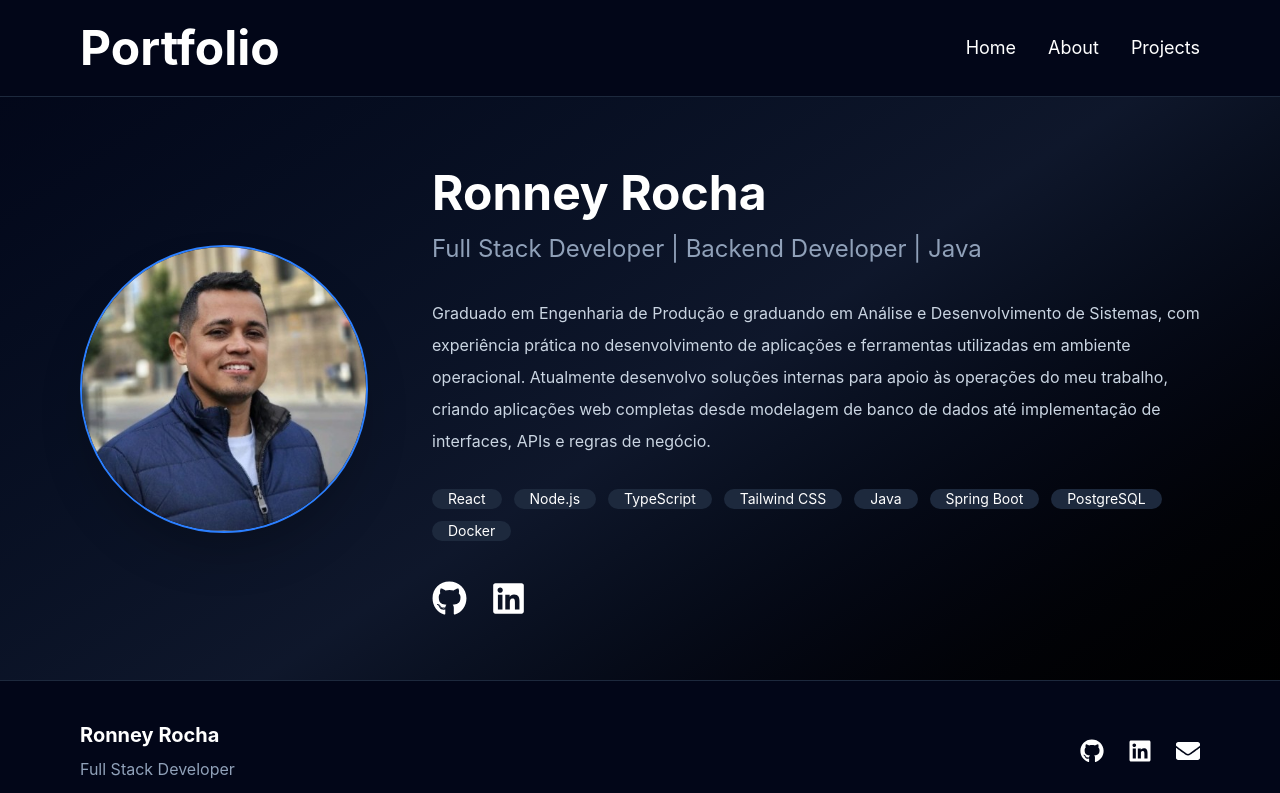
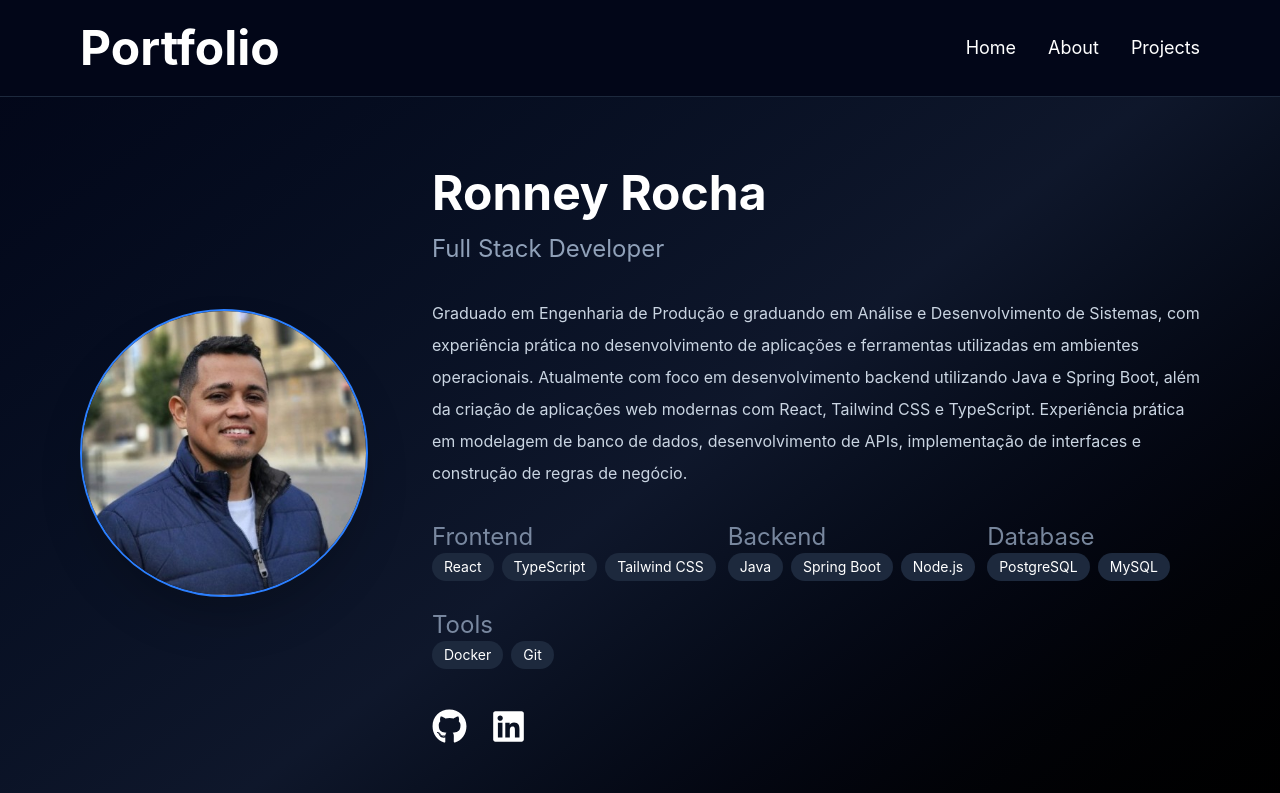
Before and after one commit to ronneyrv/portfolio-web, a React (Vite) app: page /about in a window 1280 px wide. Shown: the top 793 px of the page. Built offline with nearby package versions, Linux system fonts and the light colour scheme.

Commit message:
refactor: improve home and about structure

```diff
--- a/index.html
+++ b/index.html
@@ -2,9 +2,9 @@
 <html lang="en">
   <head>
     <meta charset="UTF-8" />
-    <link rel="icon" type="image/svg+xml" href="/favicon.svg" />
+    <link rel="icon" type="image/svg+xml" href="/src/assets/faviconRonney.png" />
     <meta name="viewport" content="width=device-width, initial-scale=1.0" />
-    <title>portfolio-web</title>
+    <title>Portfolio's Ronney</title>
   </head>
   <body>
     <div id="root"></div>
--- a/src/App.tsx
+++ b/src/App.tsx
@@ -1,9 +1,9 @@
 import { Route, Routes } from "react-router-dom"
 import Navbar from "./components/Navbar/Navbar"
-import Home from "./pages/Home/Home"
 import About from "./pages/About/About"
 import Projects from "./pages/Projects/Projects"
 import Footer from "./components/Footer/Footer"
+import Hero from "./pages/Home/Hero"
 
 function App() {
 
@@ -12,7 +12,7 @@ function App() {
       <Navbar />
       <main className="grow">
         <Routes>
-          <Route path="/" element={<Home />} />
+          <Route path="/" element={<Hero />} />
           <Route path="/about" element={<About />} />
           <Route path="/projects" element={<Projects />} />
         </Routes>
--- a/src/components/ProfileCard/ProfileCard.tsx
+++ b/src/components/ProfileCard/ProfileCard.tsx
@@ -28,15 +28,59 @@ export default function ProfileCard({ profile }: ProfileCardProps) {
             {profile.bio}
           </p>
 
-          <div className="flex flex-wrap gap-3 mt-8">
-            {profile.skills.map((skill) => (
-              <span
-                key={skill}
-                className="px-4 y-2 rounded-full bg-slate-800 text-sm text-white hover:bg-blue-600 hover:scale-105 transition-all"
-              >
-                {skill}
-              </span>
-            ))}
+          <div className="flex flex-col lg:flex-row flex-wrap gap-3 mt-4">
+            <div className="flex flex-col">
+              <h3 className="text-2xl text-slate-400 mt-4 animate-pulse">Frontend</h3>
+              <div className="flex gap-2">
+                {profile.frontend.map((frontend) => (
+                  <span
+                    key={frontend}
+                    className="px-3 py-1 rounded-full bg-slate-800 text-sm text-white hover:bg-blue-600 hover:scale-105 transition-all"
+                  >
+                    {frontend}
+                  </span>
+                ))}
+              </div>
+            </div>
+            <div className="flex flex-col">
+              <h3 className="text-2xl text-slate-400 mt-4 animate-pulse">Backend</h3>
+              <div className="flex gap-2">
+                {profile.backend.map((backend) => (
+                  <span
+                    key={backend}
+                    className="px-3 py-1 rounded-full bg-slate-800 text-sm text-white hover:bg-blue-600 hover:scale-105 transition-all"
+                  >
+                    {backend}
+                  </span>
+                ))}
+              </div>
+            </div>
+            <div className="flex flex-col">
+              <h3 className="text-2xl text-slate-400 mt-4 animate-pulse">Database</h3>
+              <div className="flex gap-2">
+                {profile.database.map((database) => (
+                  <span
+                    key={database}
+                    className="px-3 py-1 rounded-full bg-slate-800 text-sm text-white hover:bg-blue-600 hover:scale-105 transition-all"
+                  >
+                    {database}
+                  </span>
+                ))}
+              </div>
+            </div>
+            <div className="flex flex-col">
+              <h3 className="text-2xl text-slate-400 mt-4 animate-pulse">Tools</h3>
+              <div className="flex gap-2">
+                {profile.tools.map((tool) => (
+                  <span
+                    key={tool}
+                    className="px-3 py-1 rounded-full bg-slate-800 text-sm text-white hover:bg-blue-600 hover:scale-105 transition-all"
+                  >
+                    {tool}
+                  </span>
+                ))}
+              </div>
+            </div>
           </div>
 
           <div className="flex gap-6 mt-10">
--- a/src/pages/About/About.tsx
+++ b/src/pages/About/About.tsx
@@ -3,17 +3,25 @@ import ProfileCard from "../../components/ProfileCard/ProfileCard";
 export default function About() {
   const profile = {
     name: "Ronney Rocha",
-    role: "Full Stack Developer | Backend Developer | Java ",
-    bio: "Graduado em Engenharia de Produção e graduando em Análise e Desenvolvimento de Sistemas, com experiência prática no desenvolvimento de aplicações e ferramentas utilizadas em ambiente operacional. Atualmente desenvolvo soluções internas para apoio às operações do meu trabalho, criando aplicações web completas desde modelagem de banco de dados até implementação de interfaces, APIs e regras de negócio.",
-    skills: [
+    role: "Full Stack Developer",
+    bio: "Graduado em Engenharia de Produção e graduando em Análise e Desenvolvimento de Sistemas, com experiência prática no desenvolvimento de aplicações e ferramentas utilizadas em ambientes operacionais. Atualmente com foco em desenvolvimento backend utilizando Java e Spring Boot, além da criação de aplicações web modernas com React, Tailwind CSS e TypeScript. Experiência prática em modelagem de banco de dados, desenvolvimento de APIs, implementação de interfaces e construção de regras de negócio.",
+    backend: [
+      "Java",
+      "Spring Boot",
+      "Node.js",
+    ],
+    frontend: [
       "React",
-      "Node.js",
       "TypeScript",
       "Tailwind CSS",
-      "Java",
-      "Spring Boot",
+    ],
+    database: [
       "PostgreSQL",
+      "MySQL",
+    ],
+    tools: [
       "Docker",
+      "Git",
     ],
     github: "https://github.com/ronneyrv",
     linkedin: "https://www.linkedin.com/in/ronney-rocha",
--- /dev/null
+++ b/src/pages/Home/Hero.tsx
@@ -0,0 +1,61 @@
+import { Link } from "react-router-dom";
+
+export default function Hero() {
+  const technologies = [
+    "React",
+    "Node",
+    "TypeScript",
+    "Tailwind CSS",
+    "Java",
+    "Spring Boot",
+    "PostgreSQL",
+    "MySQL",
+    "Docker",
+  ];
+
+  return (
+    <section className="min-h-[calc(100vh-300px)] px-8 lg:px-20 flex items-center">
+      <div className="max-w-7xl mx-auto w-full">
+
+        <h1 className="text-6xl md:text-7xl font-bold mt-4">Ronney Rocha</h1>
+
+        <h2 className="text-2xl text-slate-300 mt-6">
+          Full Stack Developer
+          <br />
+          React | Node | Java | Spring Boot
+        </h2>
+
+        <p className="mt-8 max-w-2xl text-slate-400 leading-8">
+          Desenvolvendo aplicações web modernas e backend escaláveis.
+        </p>
+
+        <div className=" flex gap-4 mt-10">
+          <Link
+            to="/about"
+            className="bg-blue-600 px-6 py-3 rounded-xl hover:bg-blue-700 transition"
+          >
+            Sobre mim
+          </Link>
+
+          <Link
+            to="/projects"
+            className="border border-slate-600 px-6 py-3 rounded-xl hover:border-blue-500 transition"
+          >
+            Ver Projetos
+          </Link>
+        </div>
+
+        <div className="flex flex-wrap gap-3 mt-16">
+          {technologies.map((tech) => (
+            <span
+              key={tech}
+              className="bg-slate-800 px-4 py-2 rounded-full text-sm hover:bg-blue-600 transition"
+            >
+              {tech}
+            </span>
+          ))}
+        </div>
+      </div>
+    </section>
+  );
+}
--- a/src/pages/Home/Home.tsx
+++ /dev/null
@@ -1,3 +0,0 @@
-export default function Home() {
-  return <h1 className="text-4xl p-10">Home</h1>;
-}
--- a/src/pages/Projects/Projects.tsx
+++ b/src/pages/Projects/Projects.tsx
@@ -14,17 +14,17 @@ export default function Projects() {
       }, 5000);
     }
 
-    // Limpa o timer se o componente for desmontado ou parar de carregar
     return () => clearTimeout(timer);
   }, [loading]);
 
   if (loading) {
     return (
       <div className="w-full flex flex-col items-center justify-center mt-10 space-y-2">
-        <p className="text-lg animate-pulse">Loading projects...</p>
+        <p className="text-lg animate-pulse">Carregando projetos...</p>
         {takeLonger && (
           <p className="text-sm text-amber-600 max-w-md mx-auto text-center">
-            The Render free server is booting up. This process can take up to 2 minutes, thank you for your patience!
+            O servidor gratuito do Render está iniciando. Esse processo pode levar até 2 minutos, obrigado pela paciência!
+            {/*The Render free server is booting up. This process can take up to 2 minutes, thank you for your patience!*/}
           </p>
         )}
       </div>
```
Also changed, not shown: src/types/Profiles.ts (+7 -1 lines), src/assets/faviconRonney.png (added).
